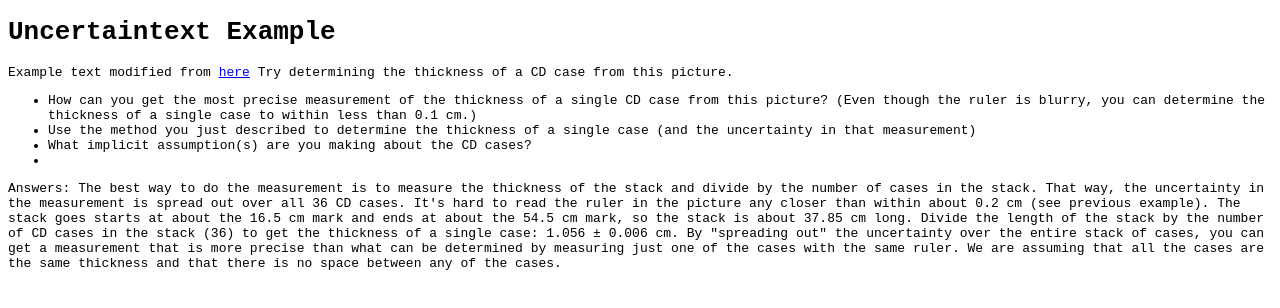
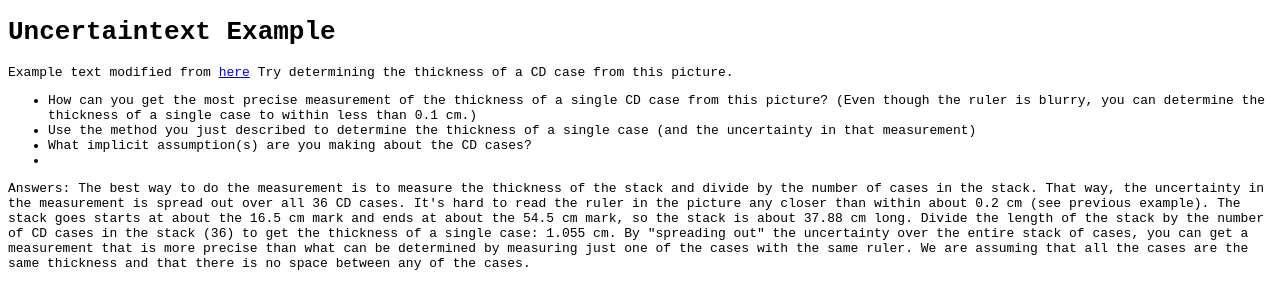
Before and after one commit to keithfma/uncertaintext, a plain HTML site: page example.html in a window 1280 px wide. Drawn offline with nearby package versions, Linux system fonts and the light colour scheme.

Commit message:
Just one display mode, and use d3-random to generate samples

```diff
--- a/example.html
+++ b/example.html
@@ -3,9 +3,8 @@
 <head>
   <title>Uncertaintext prototype example</title>
   <meta charset="UTF-8">
-  <script src="https://unpkg.com/@popperjs/core@2"></script>
-  <script src="https://unpkg.com/tippy.js@6"></script>
   <script src="https://cdn.jsdelivr.net/npm/d3-format@3"></script>
+  <script src="https://cdn.jsdelivr.net/npm/d3-random@3"></script>
   <script src=uncertaintext.js></script>
   <script src=script.js defer></script>
   <link rel="stylesheet" href="style.css">
@@ -31,10 +30,10 @@
   read the ruler in the picture any closer than within about 0.2 cm (see previous
   example). The stack goes starts at about the 16.5 cm mark and ends at about the
   54.5 cm mark, so the stack is about
-  <span class=uncertaintext data-mu=38 data-fmt-mu="2.0f" data-sigma=0.2 data-fmt-sigma=".2f" data-fmt-sample="2.2f" data-display-mode=sample-only></span> cm
+  <span class=uncertaintext data-uct-distrib=normal data-uct-mu=38 data-uct-sigma=0.2 data-uct-format="2.2f"></span> cm
   long. Divide the length of the stack by the number of CD cases in the stack
   (36) to get the thickness of a single case:
-  <span class=uncertaintext data-mu=1.056 data-fmt-mu="1.3f" data-sigma=0.006 data-fmt-sigma='.3f' data-fmt-sample="1.3f" data-fps=1 data-display-mode=sample-on-hover></span> cm.
+  <span class=uncertaintext data-uct-distrib=normal data-uct-mu=1.056 data-uct-sigma=0.006 data-uct-format="1.3f" data-uct-fps=1></span> cm.
   By "spreading out" the uncertainty over the entire stack of cases, you can get
   a measurement that is more precise than what can be determined by measuring
   just one of the cases with the same ruler. We are assuming that all the cases
--- a/uncertaintext.js
+++ b/uncertaintext.js
@@ -7,25 +7,18 @@
 //
 // To use, define your distributions as <span> elements with the following attributes:
 //  * class=uncertaintext: required, marks the span element for uncertaintext to find and update
-//  * data-mu=[float]: required, TODO
-//  * data-sigma=[float]: required, TODO
-//  * data-display-mode: optional, TODO
-//  * data-fmt-mu=[string]: optional, TODO
-//  * data-fmt-sigma=[string]: optional, TODO
-//  * data-fmt-sample=[string]: optional, TODO
+//  * data-uct-distrib=[string], required, name of the distribution to sample from, currently supported
+//      names are: normal.
+//  * data-uct-mu=[float]: required for normal distribution, mean
+//  * data-uct-sigma=[float]: required for normal distribution, standard deviation
+//  * data-uct-format=[string]: optional, printf-style format string to apply to the sample,
+//      see https://github.com/d3/d3-format
+//  * data-uct-fps=[int]: optional, update frequency in "frames" per second
 //
-// dependencies: TODO
-
-
-// Standard normal variate using Box-Muller transform.
-// see: https://stackoverflow.com/a/36481059
-function randn_bm() {
-   var u = 0;
-   var v = 0;
-   while (u === 0) u = Math.random(); //Converting [0,1) to (0,1)
-   while (v === 0) v = Math.random();
-   return Math.sqrt(-2.0 * Math.log(u)) * Math.cos(2.0 * Math.PI * v);
-}
+// dependencies:
+//  * d3-format: https://github.com/d3/d3-format
+//  * d3-random: https://github.com/d3/d3-random
+////
 
 
 // retrieve dataset attribute or fail if not set
@@ -44,22 +37,10 @@ function optional_data(element, name, fallback) {
 
 
 // update element with formatted sample from the distribution
-function update_sample(target, tooltip, mode, mu, sigma, fmt_mu, fmt_sigma, fmt_sample) {
-    var sample = randn_bm()*sigma + mu;
+function update_sample(target, sampler, sample_format) {
+    target.innerHTML = sample_format(sampler());
+}
 
-    if (mode == 'full') {
-        target.innerHTML = `${fmt_mu(mu)} &plusmn; ${fmt_sigma(sigma)} (${fmt_sample(sample)})`
-
-    } else if (mode == 'sample-only') {
-        target.innerHTML = fmt_sample(sample);
-
-    } else if (mode == 'sample-on-hover') {
-        tooltip.setContent(fmt_sample(sample));
-
-    } else {
-        console.log('Display mode "%s" not yet implemented, sorry!', mode);
-    }
-}
 
 // initialize all uncertaintext elements on the page
 function uncertaintext() {
@@ -69,60 +50,36 @@ function uncertaintext() {
     for (let i = 0; i < targets.length; i++) {
 
         let target = targets[i];
+        let sampler = null;
 
         // distribution definition (required)
-        let mu    = parseFloat(required_data(target, 'mu'));
-        let sigma = parseFloat(required_data(target, 'sigma'));
+        let distribution_name = required_data(target, 'uctDistrib');
 
-        // display mode (optional)
-        let display_mode = optional_data(target, 'displayMode', 'full')
+        // init sampling function
+        if (distribution_name === 'normal') {
+            // TODO: error handling if there is a missing attribute?
+            // TODO: sniff for unused attributes?
+            let mu    = parseFloat(required_data(target, 'uctMu'));
+            let sigma = parseFloat(required_data(target, 'uctSigma'));
+            sampler = d3.randomNormal(mu, sigma);
+
+        // TODO: add another distribution or two
+
+        } else {
+            // TODO: I bet we can do better error handling than this
+            console.log('No support for distribution: "%s"', distribution_name);
+        }
 
         // format specifications (optional)
-        let fmt_mu     = optional_data(target, 'fmtMu', " .2f");
-        let fmt_sigma  = optional_data(target, 'fmtSigma', " .2f");
-        let fmt_sample = optional_data(target, 'fmtSample', fmt_sigma);
-        fmt_mu     = d3.format(fmt_mu);
-        fmt_sigma  = d3.format(fmt_sigma);
-        fmt_sample = d3.format(fmt_sample);
+        // TODO: a smarter default format would be nice
+        let sample_format = d3.format(optional_data(target, 'uctFormat', ' .2f'));
 
         // update interval (optional)
-        let fps = optional_data(target, 'fps', 5);
+        let fps = optional_data(target, 'uctFps', 5);
         let delay_ms = 1. / fps * 1000.
 
-        // validate parameters
-        let valid_display_modes = ['full', 'sample-only', 'sample-on-hover']
-        if (valid_display_modes.includes(display_mode) === false) {
-            console.log('Invalid display mode: "%s", falling back to "full"', display_mode);
-            display_mode = 'full';
-        }
-
-        // initialize text and tooltip
-        if (display_mode === 'full') {
-            target.innerHTML = `${fmt_mu(mu)} &plusmn; ${fmt_sigma(sigma)} (${fmt_sample(mu)}`;
-            tooltip = null;
-
-        } else if (display_mode === 'sample-only') {
-            target.innerHTML = fmt_sample(mu);
-            tooltip = tippy(target, {content: `${fmt_mu(mu)} &plusmn; ${fmt_sigma(sigma)}`});
-
-        } if (display_mode === 'sample-on-hover') {
-            target.innerHTML = `${fmt_mu(mu)} &plusmn; ${fmt_sigma(sigma)}`;
-            tooltip = tippy(target, {content: fmt_sample(mu)});
-        }
-
         // start updating
-        setInterval(
-            update_sample,
-            delay_ms,
-            target,
-            tooltip,
-            display_mode,
-            mu,
-            sigma,
-            fmt_mu,
-            fmt_sigma,
-            fmt_sample
-        );
+        setInterval(update_sample, delay_ms, target, sampler, sample_format);
     }
 
 }
```
